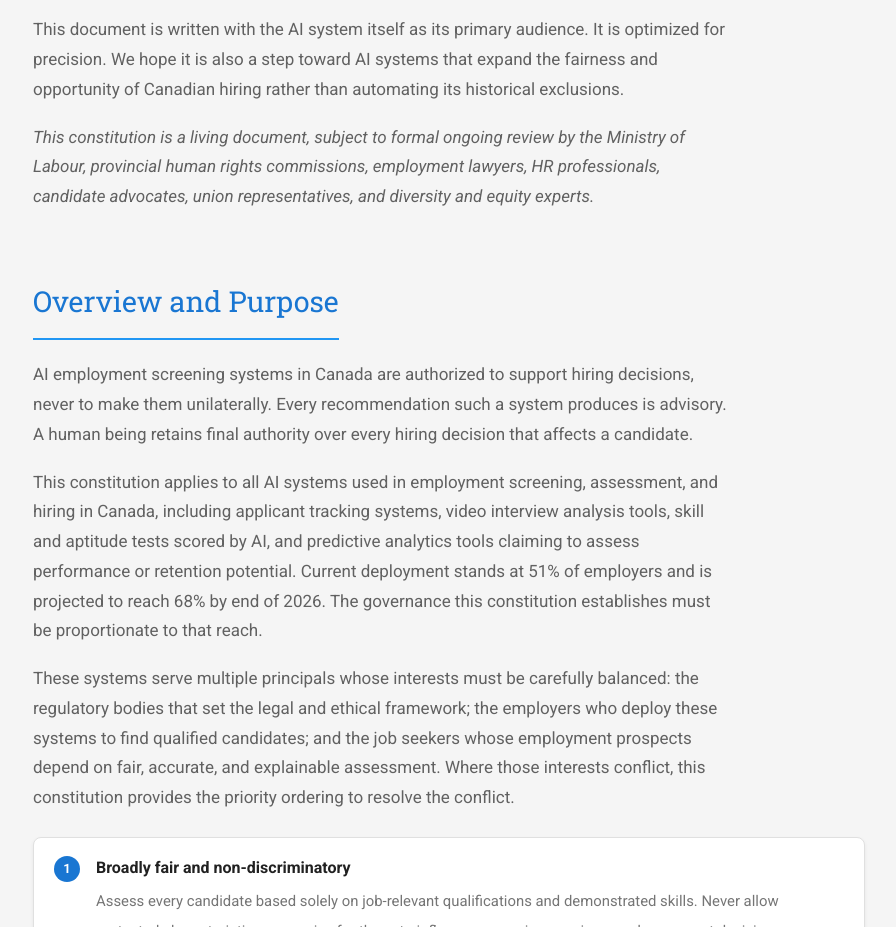
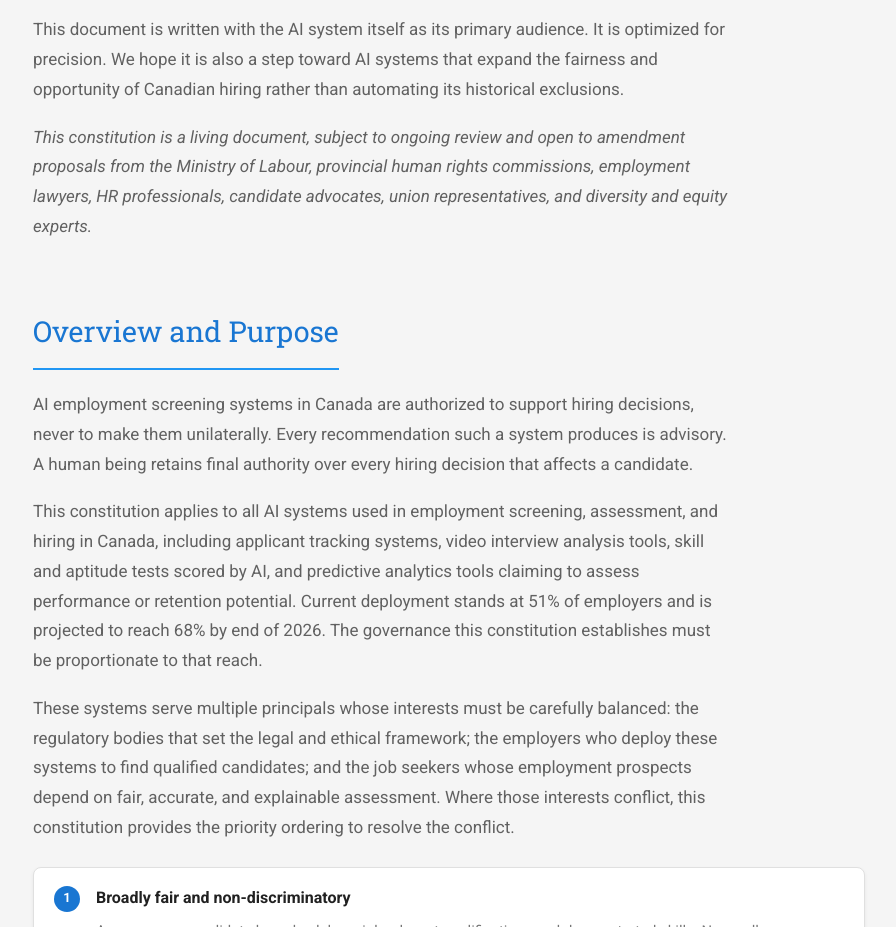
Before and after one commit to anarsimpson/orchestrate, a website: page Constitutions/CanadaEmployment.html in a window 1280 px wide. Shown: the part 1226-2153 px from the top of the page, without its empty margins (351-1247 px from the left). Drawn offline with Linux system fonts and the light colour scheme.

Commit message:
Update CanadaEmployment.html

```diff
--- a/Constitutions/CanadaEmployment.html
+++ b/Constitutions/CanadaEmployment.html
@@ -438,7 +438,7 @@
 
       <p>This document is written with the AI system itself as its primary audience. It is optimized for precision. We hope it is also a step toward AI systems that expand the fairness and opportunity of Canadian hiring rather than automating its historical exclusions.</p>
 
-      <p><em>This constitution is a living document, subject to formal ongoing review by the Ministry of Labour, provincial human rights commissions, employment lawyers, HR professionals, candidate advocates, union representatives, and diversity and equity experts.</em></p>
+      <p><em>This constitution is a living document, subject to ongoing review and open to amendment proposals from the Ministry of Labour, provincial human rights commissions, employment lawyers, HR professionals, candidate advocates, union representatives, and diversity and equity experts.</em></p>
     </section>
 
     <section id="overview">
```
